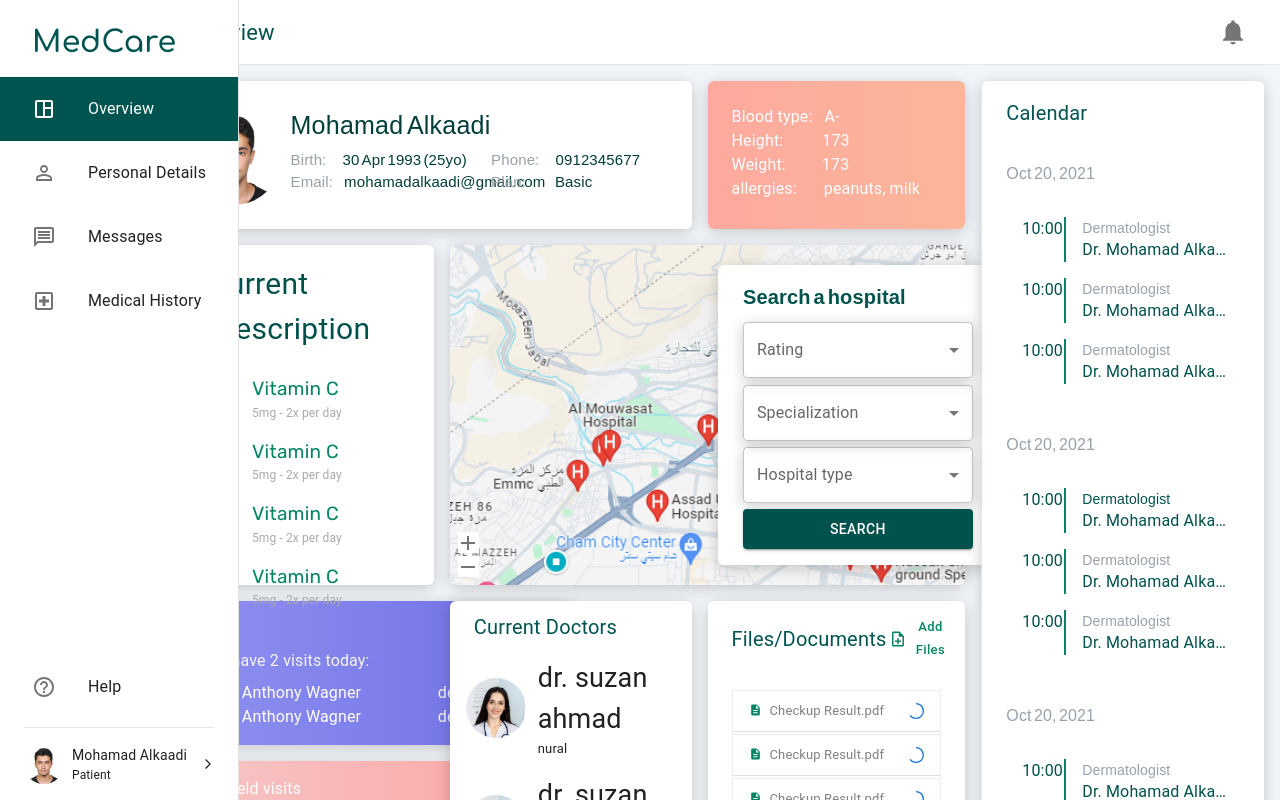
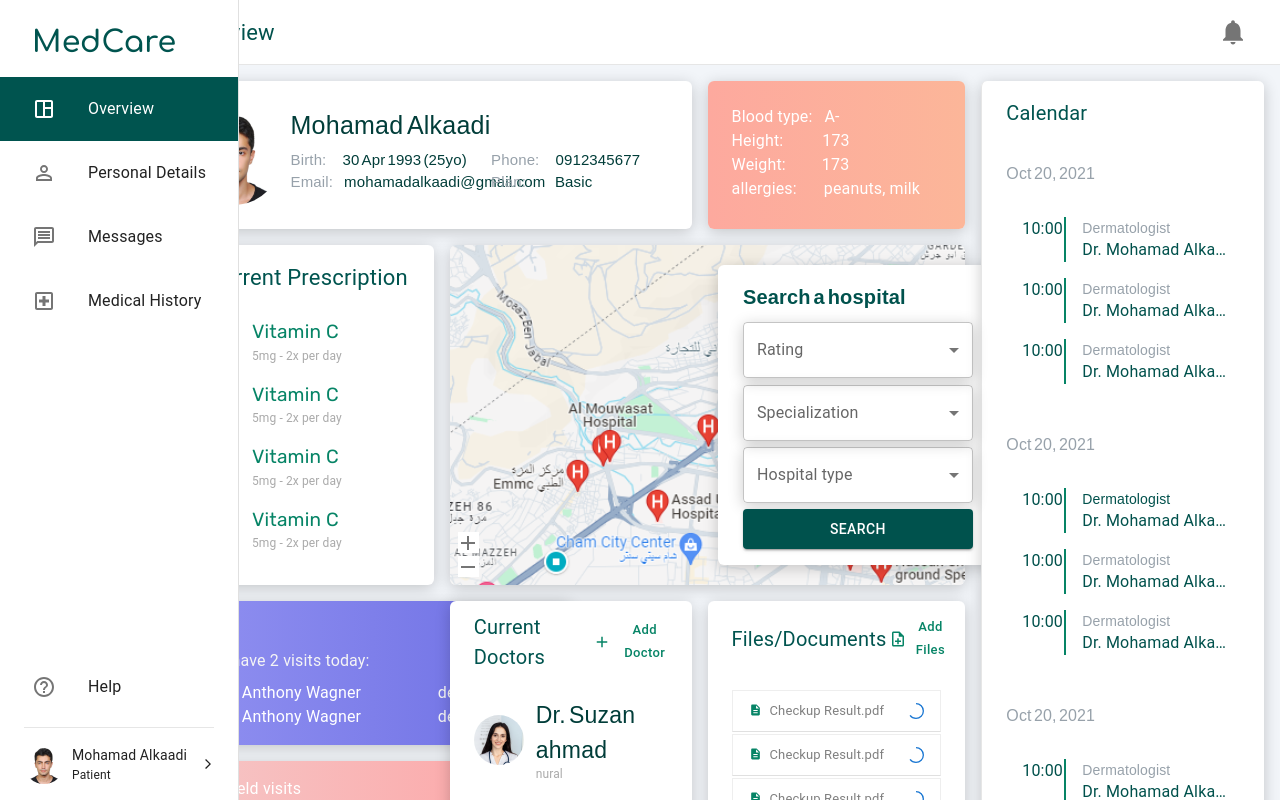
Before and after one commit to mohamad-alkaadi/newMedCare, a React (Vite) app in the folder frontend/medcare/: page / in a window 1280 px wide. Shown: the top 800 px of the page. Built offline with nearby package versions, Linux system fonts and the light colour scheme.

Commit message:
doctor card v2

```diff
--- a/frontend/medcare/src/pages/afterlogin/overview/components/DoctorListItem.jsx
+++ b/frontend/medcare/src/pages/afterlogin/overview/components/DoctorListItem.jsx
@@ -6,12 +6,31 @@ const DoctorListItem = () => {
   return (
     <Box>
       <Box
-        sx={{ display: "flex", justifyContent: "center", alignItems: "center" }}
+        sx={{
+          display: "flex",
+          justifyContent: "center",
+          alignItems: "center",
+          mt: 1,
+          ml: 1,
+        }}
       >
-        <img className="w-[60px] rounded-[100%]" src={docOne} />
+        <img className="w-[50px] rounded-[100%]" src={docOne} />
         <div className="grid ml-3">
-          <p className="text-[27px]">dr. suzan ahmad</p>
-          <p className="text-[13px]">nural</p>
+          <Typography
+            sx={{
+              fontSize: "23px",
+              color: "#013d39",
+              fontFamily: "'Noto Sans Indic Siyaq Numbers', sans-serif",
+            }}
+          >
+            Dr. Suzan ahmad
+          </Typography>
+          <Typography
+            sx={{ color: "#aaaaaa", fontSize: "12px" }}
+            className="text-[13px]"
+          >
+            nural
+          </Typography>
         </div>
       </Box>
     </Box>
--- a/frontend/medcare/src/pages/afterlogin/overview/components/OverCardFour.jsx
+++ b/frontend/medcare/src/pages/afterlogin/overview/components/OverCardFour.jsx
@@ -15,11 +15,11 @@ const OverCardFour = () => {
         sx={{
           pl: 4,
           pt: 2,
-          fontSize: 30,
-          color: "#00514c",
+          color: "#00544f",
+          fontSize: "22px",
         }}
       >
-        Current prescription
+        Current Prescription
       </Typography>
       <List sx={{ pl: 2, pt: 2 }}>
         <ListItem>
--- a/frontend/medcare/src/pages/afterlogin/overview/components/OverCardSeven.jsx
+++ b/frontend/medcare/src/pages/afterlogin/overview/components/OverCardSeven.jsx
@@ -1,6 +1,14 @@
-import { Box, List, ListItem, Typography } from "@mui/material"
+import {
+  Box,
+  Button,
+  IconButton,
+  List,
+  ListItem,
+  Typography,
+} from "@mui/material"
 import React from "react"
 import DoctorListItem from "./DoctorListItem"
+import AddIcon from "@mui/icons-material/Add"
 const OverCardSeven = () => {
   return (
     <Box
@@ -11,11 +19,26 @@ const OverCardSeven = () => {
         height: 304,
       }}
     >
-      <Typography
-        sx={{ color: "#00544f", fontSize: "20px", pl: 3, pt: "11px" }}
+      <Box
+        sx={{
+          display: "flex",
+          justifyContent: "space-between",
+          alignItems: "center",
+        }}
       >
-        Current Doctors
-      </Typography>
+        <Typography
+          sx={{ color: "#00544f", fontSize: "20px", ml: 3, mt: "11px" }}
+        >
+          Current Doctors
+        </Typography>
+        <Button
+          size="small"
+          sx={{ textTransform: "none", color: "#068466", mr: 2, mt: "11px" }}
+          startIcon={<AddIcon />}
+        >
+          Add Doctor
+        </Button>
+      </Box>
       <List>
         <ListItem>
           <DoctorListItem />
```
